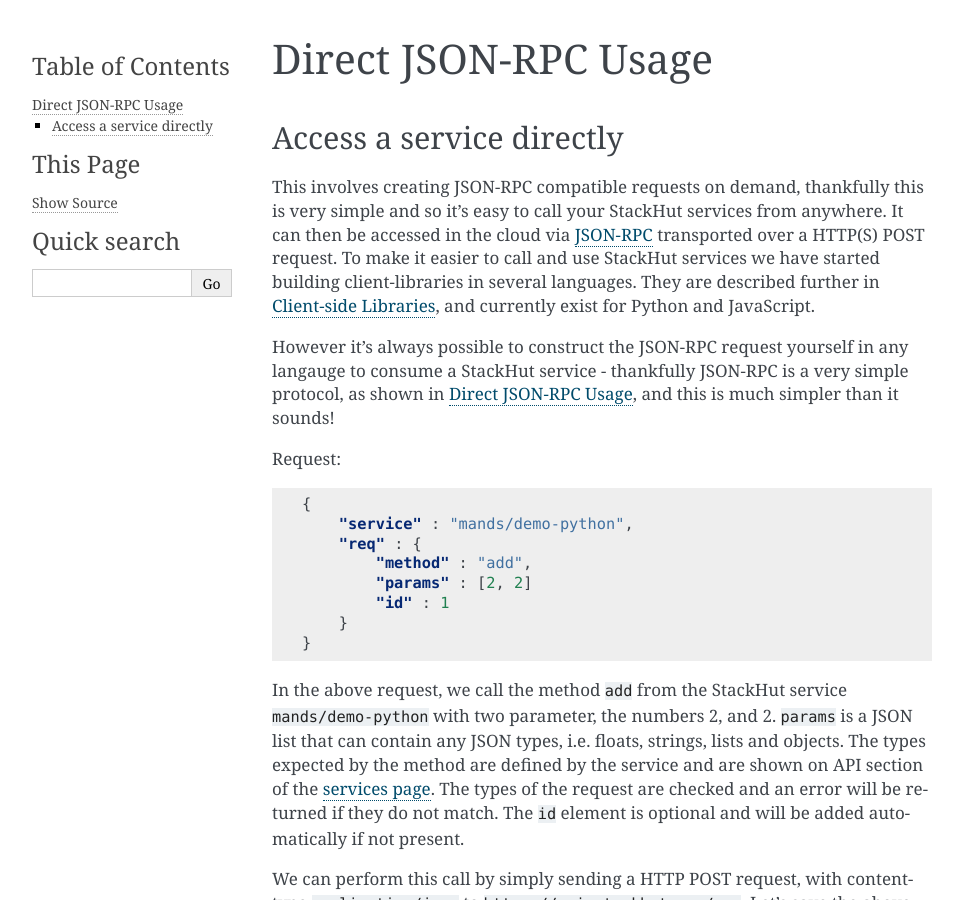
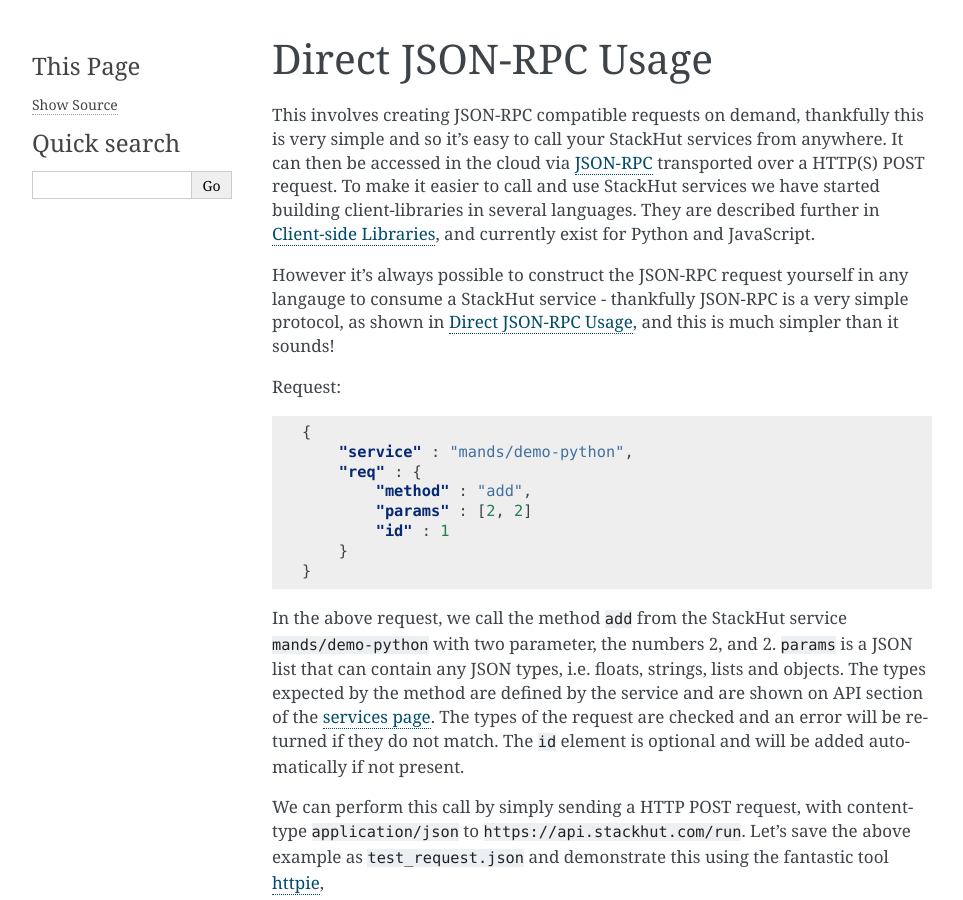
Before and after one commit to nstack/stackhut, a Sphinx documentation site: the page built from docs/using_service/json_rpc.rst, in a window 1280 px wide and 900 px high. Shown: the whole window, without its empty margins (148-1111 px from the left). Built offline with Sphinx 7.4.7, drawn with Linux system fonts in a browser that asks for light colours; pages that are not in the unit, such as notebooks, are missing from menus.

Commit message:
client libs fix

```diff
--- a/docs/using_service/json_rpc.rst
+++ b/docs/using_service/json_rpc.rst
@@ -2,9 +2,6 @@
 
 Direct JSON-RPC Usage
 =====================
-
-Access a service directly
--------------------------
 
 This involves creating JSON-RPC compatible requests on demand, thankfully this is very simple and so it's easy to call your StackHut services from anywhere.
 It can then be accessed in the cloud via `JSON-RPC <http://www.jsonrpc.org/>`_ transported over a HTTP(S) POST request.
```
